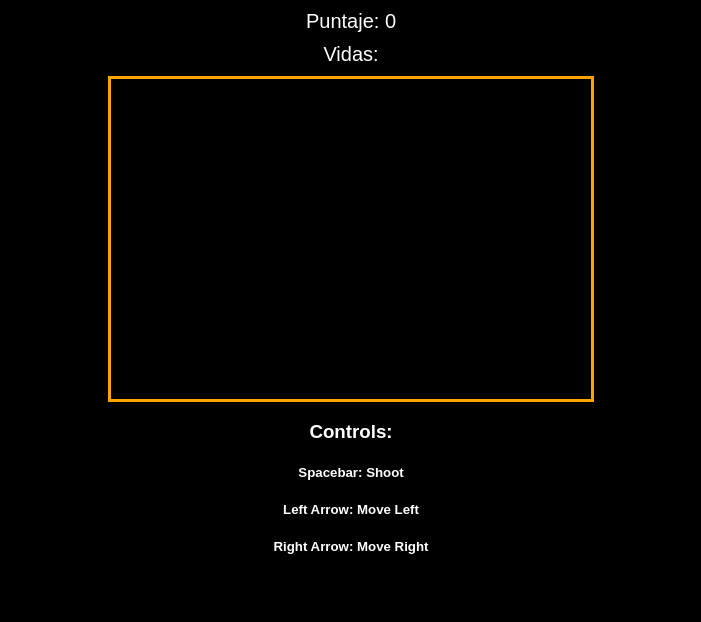
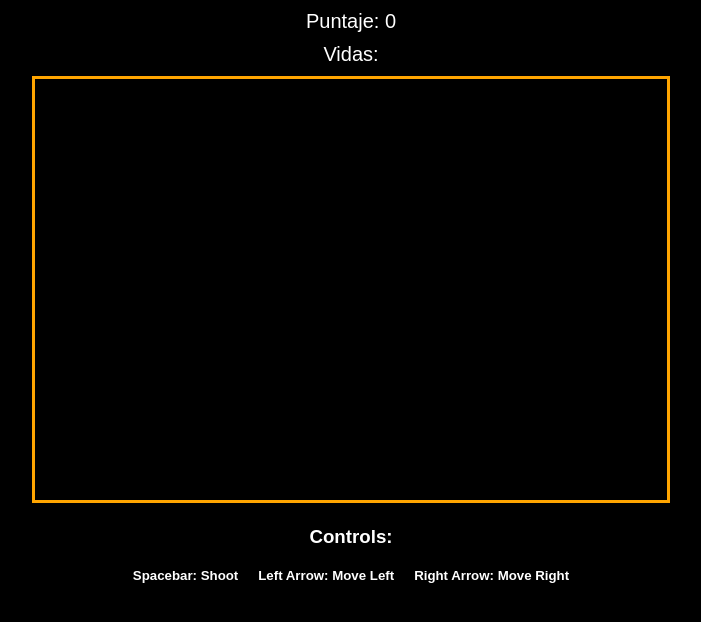
Before and after one commit to George-bit64/U1_LECCION.github.io, a plain HTML site: page index.html in a window 1280 px wide. Shown: the whole page, without its empty margins (289-990 px from the left). Drawn offline with Linux system fonts and the light colour scheme.

Commit message:
Update estilos.css Version 2.0
Se agregan los estilos de la descripcion de los botones

```diff
--- a/estilos.css
+++ b/estilos.css
@@ -5,10 +5,26 @@ body {
   text-align: center;
 }
 
+.item {
+  margin-bottom: 5px;
+}
+
+.nav {
+  padding: 5px 10px;
+  white-space: nowrap;
+  display: flex;
+  flex-wrap: wrap;
+  justify-content: center;
+  margin-top: 5px;
+  margin-bottom: 5px;
+}
+
 #gameCanvas {
   background-color: #000;
   border: 3px solid orange;
-  display: block;
+  display: block 80%;
+  width: 50%;
+  height: 50%;
   margin: 0 auto;
 }
 
```
